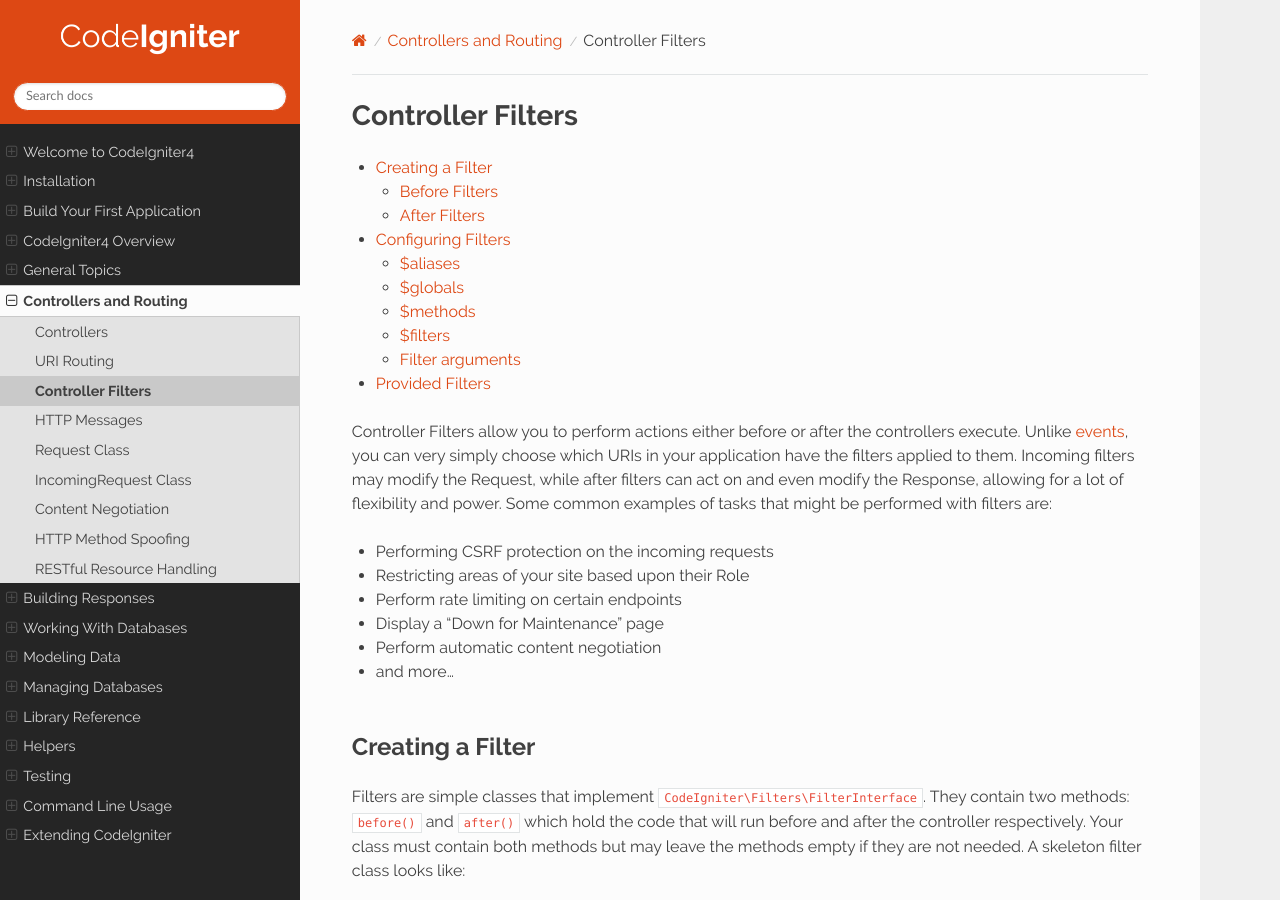
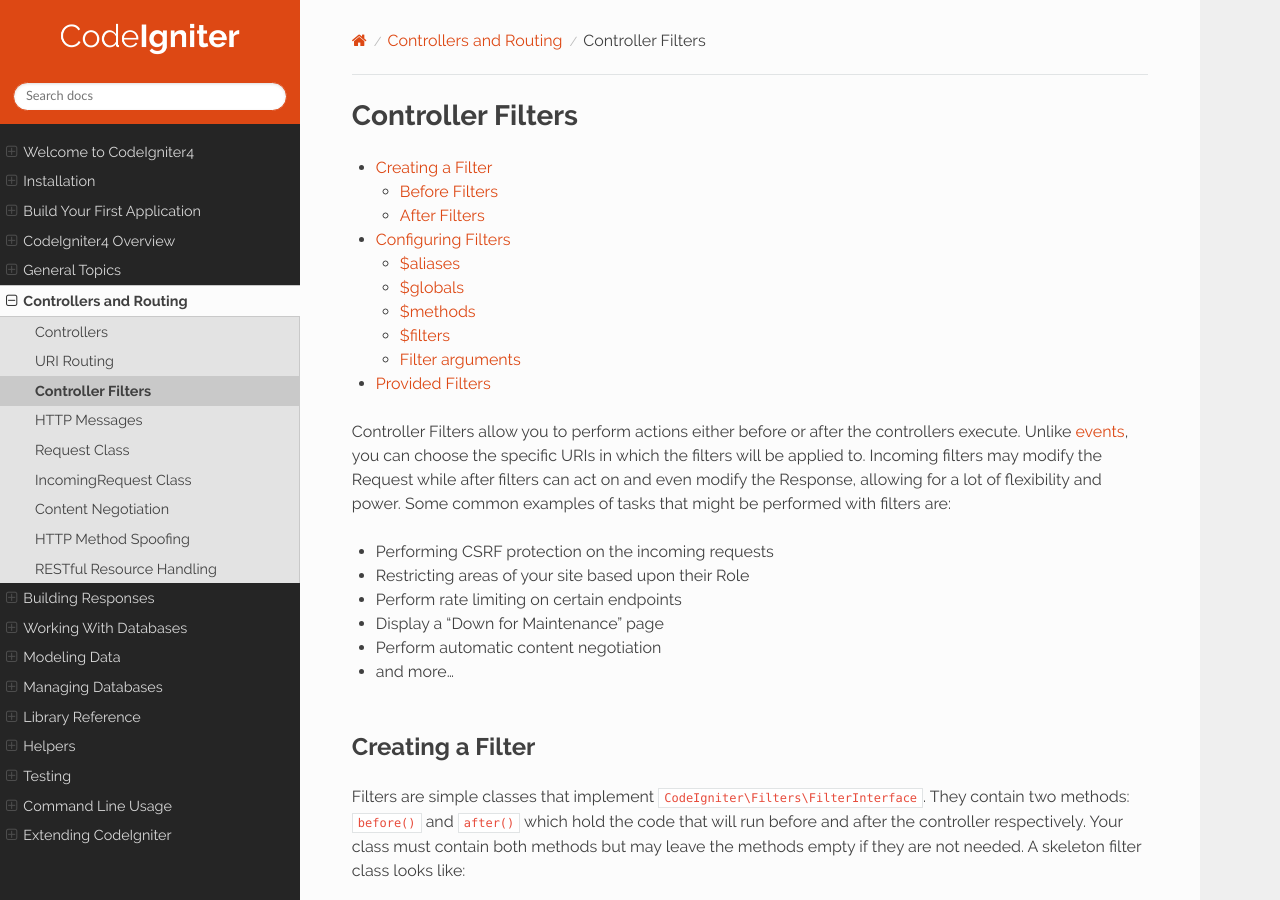
Before and after one commit to NEKOGET/ci4_user_guide_src, a Sphinx documentation site: the page built from source/incoming/filters.rst, in a window 1280 px wide and 900 px high. Built offline with Sphinx 7.4.7 and the Read the Docs theme 2.0.0, drawn with Linux system fonts in a browser that asks for light colours.

Commit message:
Simplify opening paragraph

```diff
--- a/source/incoming/filters.rst
+++ b/source/incoming/filters.rst
@@ -7,8 +7,8 @@ Controller Filters
     :depth: 2
 
 Controller Filters allow you to perform actions either before or after the controllers execute. Unlike :doc:`events </extending/events>`,
-you can very simply choose which URIs in your application have the filters applied to them. Incoming filters may
-modify the Request, while after filters can act on and even modify the Response, allowing for a lot of flexibility
+you can choose the specific URIs in which the filters will be applied to. Incoming filters may
+modify the Request while after filters can act on and even modify the Response, allowing for a lot of flexibility
 and power. Some common examples of tasks that might be performed with filters are:
 
 * Performing CSRF protection on the incoming requests
```
